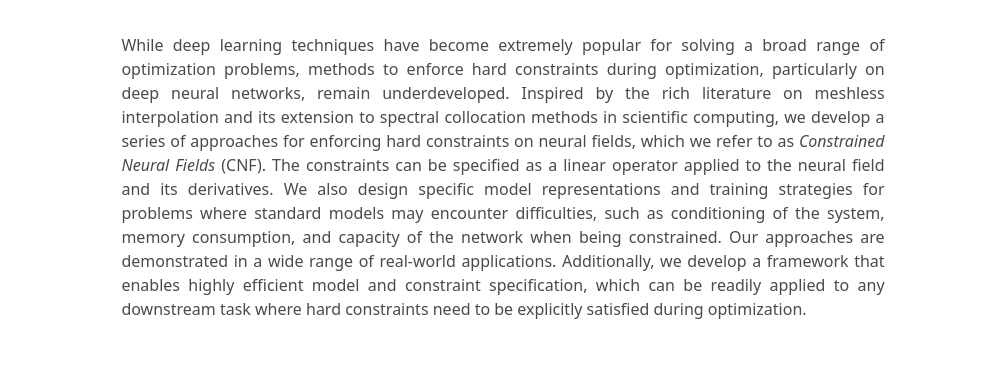
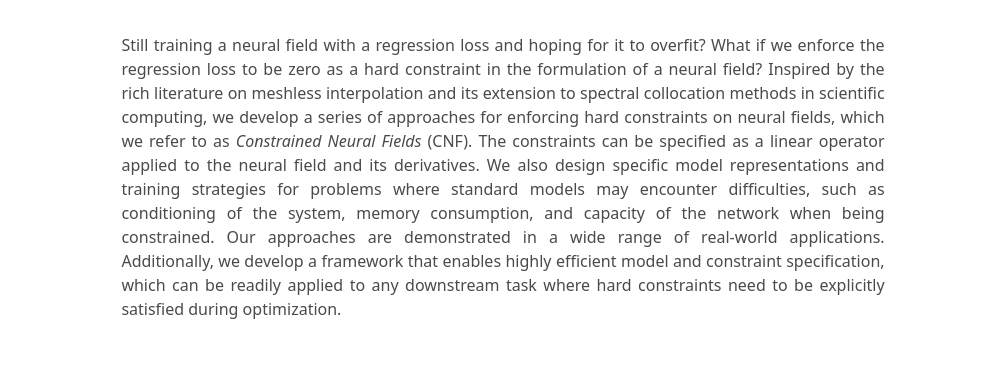
Before and after one commit to zfc946/CNF.github.io, a plain HTML site: page index.html in a window 1280 px wide. Shown: the part 430-800 px from the top of the page, without its empty margins (137-1141 px from the left). Drawn offline with nearby package versions, Linux system fonts and the light colour scheme; some packages are replaced by stand-ins of ours; a script that the page names is missing; some icons are missing.

Commit message:
Update index.html

```diff
--- a/index.html
+++ b/index.html
@@ -136,7 +136,11 @@
         <!-- <h2 class="title is-3">Abstract</h2> -->
         <div class="content has-text-justified">
           <p>
-            While deep learning techniques have become extremely popular for solving a broad range of optimization problems, methods to enforce hard constraints during optimization, particularly on deep neural networks, remain underdeveloped.
+<!--             While deep learning techniques have become extremely popular for solving a broad range of optimization problems, methods to enforce hard constraints during optimization, particularly on deep neural networks, remain underdeveloped. -->
+            Still training a neural field with a regression loss and hoping for it to overfit?
+
+            What if we enforce the regression loss to be zero as a hard constraint in the formulation of a neural field?
+
             Inspired by the rich literature on meshless interpolation and its extension to spectral collocation methods in scientific computing,
             we develop a series of approaches for enforcing hard constraints on neural fields, which we refer to as <em>Constrained Neural Fields</em> (CNF). The constraints can be specified as a linear operator applied to the neural field and its derivatives.
             We also design specific model representations and training strategies for problems where standard models may encounter difficulties, such as conditioning of the system, memory consumption, and capacity of the network when being constrained.
```
